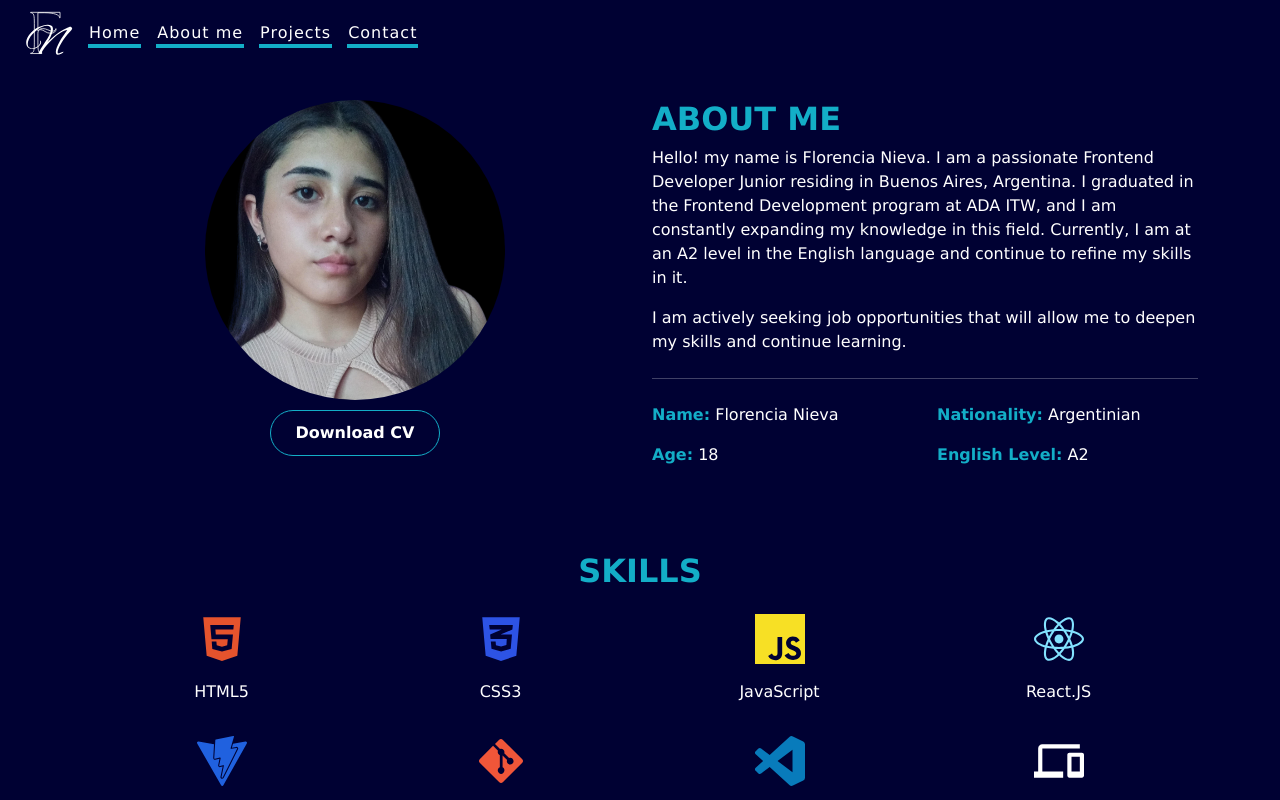
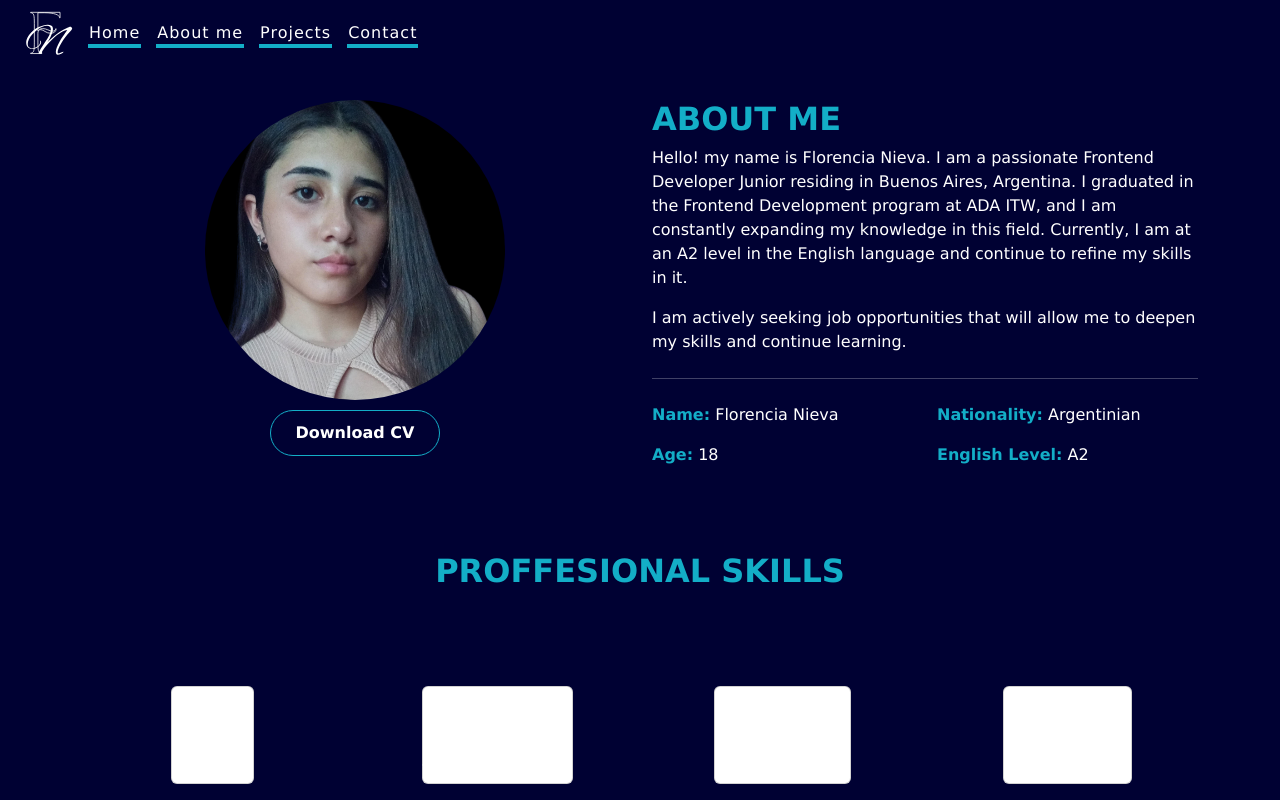
Before and after one commit to FlorenciaNieva/Portfolio-2, a React (Vite) app: page /about-me in a window 1280 px wide. Shown: the top 800 px of the page. Built offline with nearby package versions, Linux system fonts and the light colour scheme; no server answers.

Commit message:
Agrego contenedor para las professional skills

```diff
--- a/src/components/Skills/Skills.jsx
+++ b/src/components/Skills/Skills.jsx
@@ -1,6 +1,4 @@
-import Container from "react-bootstrap/Container";
-import Row from "react-bootstrap/Row";
-import Col from "react-bootstrap/Col";
+import { Container, Col, Card, Row } from "react-bootstrap";
 import {
   FaHtml5,
   FaGitAlt,
@@ -8,6 +6,8 @@ import {
   FaReact,
   FaBootstrap,
   FaNpm,
+  FaAssistiveListeningSystems,
+  FaBusinessTime
 } from "react-icons/fa";
 import {
   SiJavascript,
@@ -21,9 +21,53 @@ import {
   SiFirebase,
 } from "react-icons/si";
 import { MdOutlinePhonelink } from "react-icons/md";
+import { RiTeamFill } from "react-icons/ri";
+import { IoBook } from "react-icons/io5";
 
 export default function Skills() {
   return (
+    <>
+    <Container className="">
+      <Row>
+        <Col className="d-flex justify-content-center align-items-center">
+          <h2 className="text-gradient mb-5">PROFFESIONAL SKILLS</h2>
+        </Col>
+      </Row>
+      <Row className="mt-5 mb-5">
+        <Col className="d-flex justify-content-center mb-5">
+          <Card className="d-flex flex-column card-soft-skill text-center position-relative">
+          <div className="position-absolute soft-skill-icon">
+            <RiTeamFill fontSize="5rem" />
+          </div>
+            <Card.Text className="mt-5 pt-4">Teamwork</Card.Text>
+          </Card>
+        </Col>
+        <Col className="d-flex justify-content-center mb-5">
+          <Card className="d-flex flex-column card-soft-skill text-center position-relative">
+          <div className="position-absolute soft-skill-icon">
+            <FaBusinessTime fontSize="5rem" />
+          </div>
+            <Card.Text className="mt-5 pt-4">Time Management</Card.Text>
+          </Card>
+        </Col>
+        <Col className="d-flex justify-content-center mb-5">
+          <Card className="d-flex flex-column card-soft-skill text-center position-relative">
+          <div className="position-absolute soft-skill-icon">
+            <IoBook fontSize="5rem" />
+          </div>
+            <Card.Text className="mt-5 pt-4">Love Of Learning</Card.Text>
+          </Card>
+        </Col>
+        <Col className="d-flex justify-content-center mb-5">
+          <Card className="d-flex flex-column card-soft-skill text-center position-relative">
+          <div className="position-absolute soft-skill-icon">
+            <FaAssistiveListeningSystems fontSize="5rem" />
+          </div>
+            <Card.Text className="mt-5 pt-4">Active Listening</Card.Text>
+          </Card>
+        </Col>
+      </Row>
+    </Container>
     <Container className="text-center mb-5">
       <Row>
         <Col className="d-flex justify-content-center align-items-center">
@@ -111,5 +155,7 @@ export default function Skills() {
         </Col>
       </Row>
     </Container>
+    </>
+
   );
 }
```
